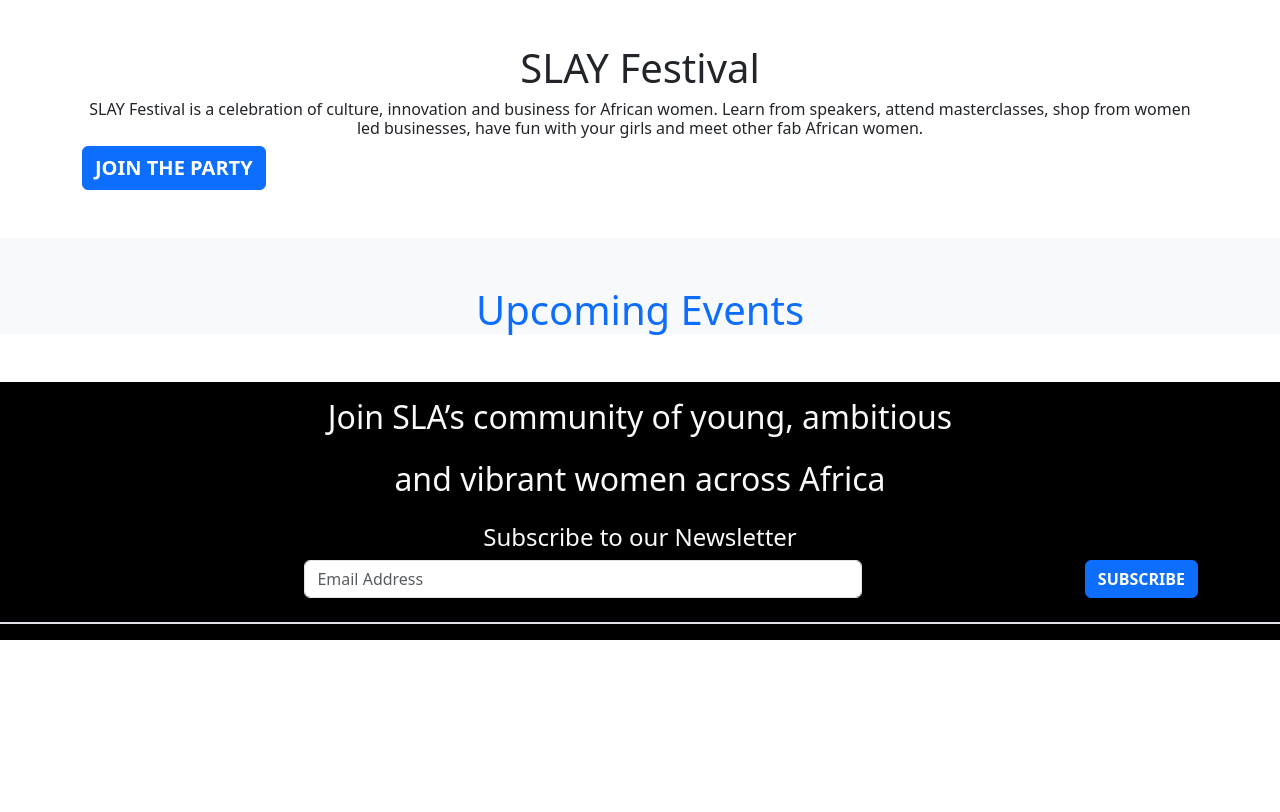
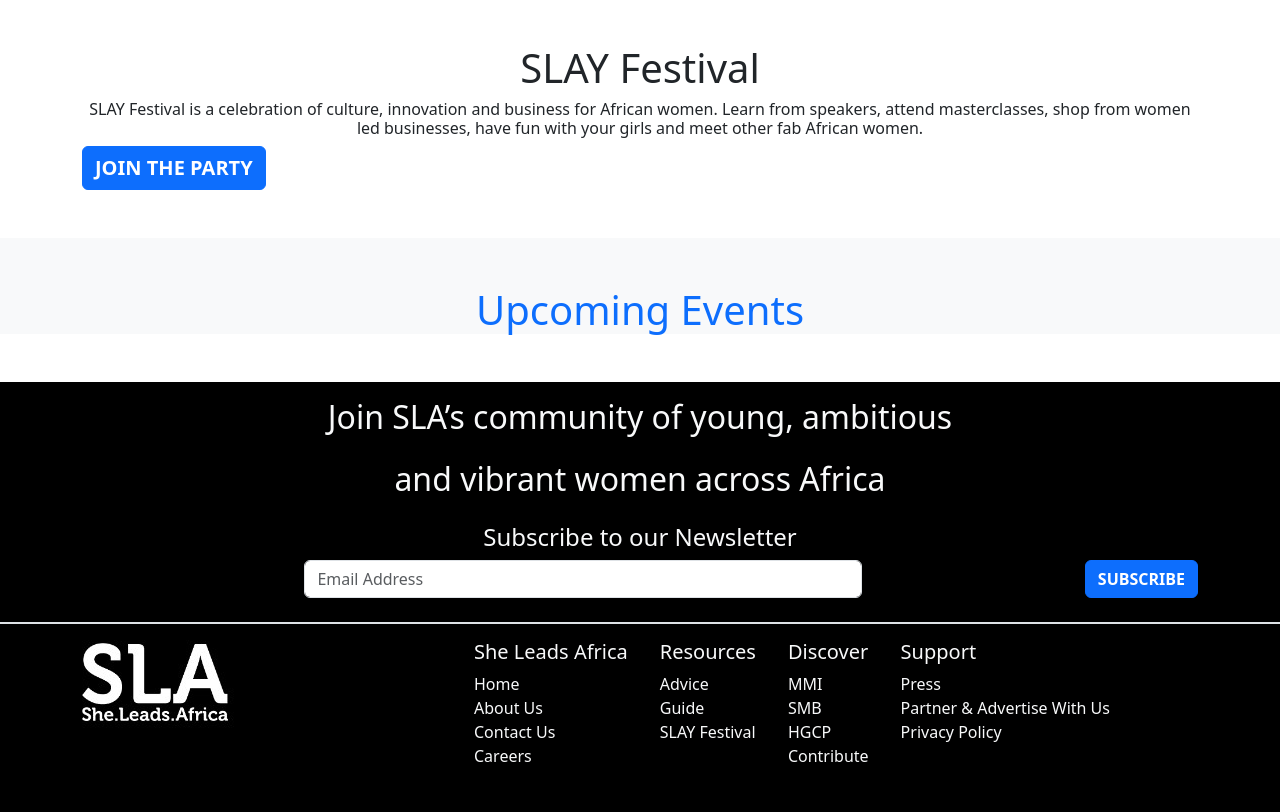
Before and after one commit to feranmi99/text, a plain HTML site: page index.html in a window 1280 px wide. Shown: the part 2598-3410 px from the top of the page. Before the commit the page ends 3238 px from the top, so only its background shows below. Drawn offline with nearby package versions, Linux system fonts and the light colour scheme.

Commit message:
Noval bank

```diff
--- a/index.html
+++ b/index.html
@@ -171,10 +171,10 @@
           </div>
         </div>
     </div>
-    <!-- <footer class="" style="background-color: black;">
+    <footer class="" style="background-color: black;">
     <div class="d-flex container text-light">
             <div>
-                <img src="./spo.jpg" alt="" class="border">
+                <img src="./spo.jpg" alt="" class="">
             </div>
             <div class="d-flex">
                 <ul class="">
@@ -207,6 +207,6 @@
 
             </div>
         </div>
-    </footer> -->
+    </footer>
 </body>
 </html>
```
